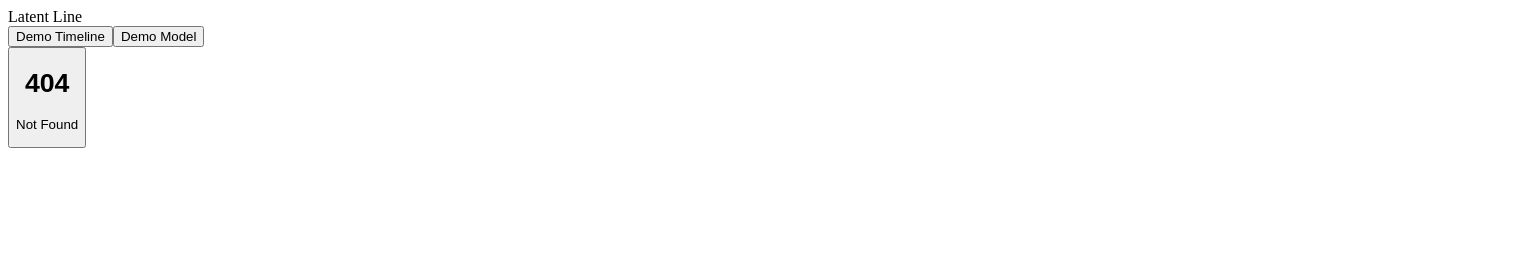
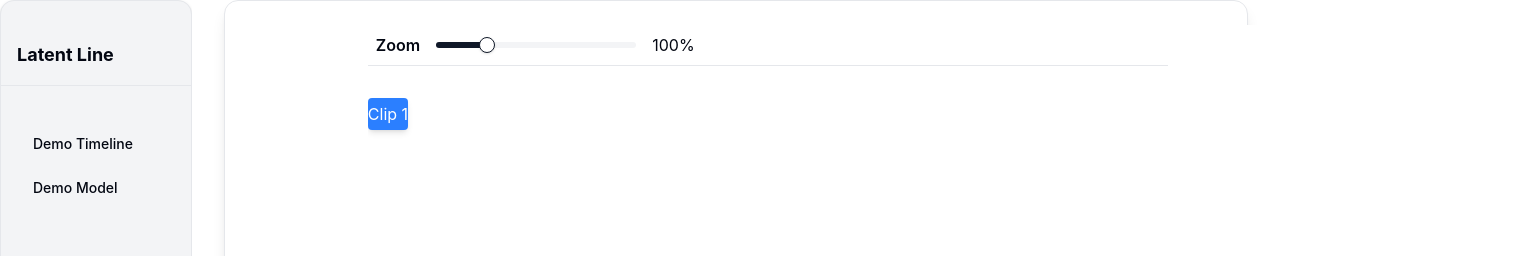
Before and after one commit to medyll/latent-line, a SvelteKit app: page /timeline in a window 1280 px wide. Before the commit this address had no page. Shown: the top 256 px of the page, 1529 px wide, since content can reach past the window. Built offline with nearby package versions, Linux system fonts and the light colour scheme.

Commit message:
feat: add timeline layout and page components, update demo path, and include svelte-preprocess

```diff
--- a/package.json
+++ b/package.json
@@ -43,6 +43,7 @@
 		"prettier-plugin-tailwindcss": "^0.7.2",
 		"svelte": "^5.53.2",
 		"svelte-check": "^4.4.3",
+		"svelte-preprocess": "^6.0.3",
 		"tailwind-variants": "^3.2.2",
 		"tailwindcss": "^4.2.0",
 		"typescript": "^5.9.3",
--- a/src/routes/+layout.svelte
+++ b/src/routes/+layout.svelte
@@ -3,9 +3,10 @@
 import { Card } from "$lib/components/ui/card/index.js";
 import { Button } from "$lib/components/ui/button/index.js";
 import favicon from '$lib/assets/favicon.svg';
+import "$lib/styles/styles.css";
 
 const demos = [
-	{ name: "Demo Timeline", path: "/demo" },
+	{ name: "Demo Timeline", path: "/timeline" },
 	{ name: "Demo Model", path: "/demo-model" },
 	// Add more demos as needed
 ];
@@ -28,7 +29,7 @@ let { children } = $props();
 	</Card>
 	<main class="flex-1 flex items-center justify-center bg-background">
 		<Card class="w-full h-full max-w-5xl m-8 p-6 shadow-lg">
-			<button>{@render children()}</button>
+			<div>{@render children()}</div>
 		</Card>
 	</main>
 </div>
--- a/src/routes/timeline/+layout.svelte
+++ b/src/routes/timeline/+layout.svelte
@@ -1,5 +1,10 @@
+
 <script lang="ts">
-// Timeline layout: add shared logic or styling here if needed
+	import Timeline from "$lib/components/timeline.svelte";
 </script>
 
-<slot />
+<div class="flex flex-col h-screen w-screen bg-background">
+	<div class="flex-1 flex items-center justify-center">
+		<Timeline />
+	</div>
+</div>
--- /dev/null
+++ b/src/routes/timeline/+page.svelte
@@ -0,0 +1,5 @@
+<script lang="ts">
+    import type { PageProps } from './$types';
+
+    let { data }: PageProps = $props();
+</script>
--- a/svelte.config.js
+++ /dev/null
@@ -1,13 +0,0 @@
-import adapter from '@sveltejs/adapter-auto';
-
-/** @type {import('@sveltejs/kit').Config} */
-const config = {
-	kit: {
-		// adapter-auto only supports some environments, see https://svelte.dev/docs/kit/adapter-auto for a list.
-		// If your environment is not supported, or you settled on a specific environment, switch out the adapter.
-		// See https://svelte.dev/docs/kit/adapters for more information about adapters.
-		adapter: adapter()
-	}
-};
-
-export default config;
```
Also changed, not shown: 1 other file (tests, documents, lock files or other folders).
